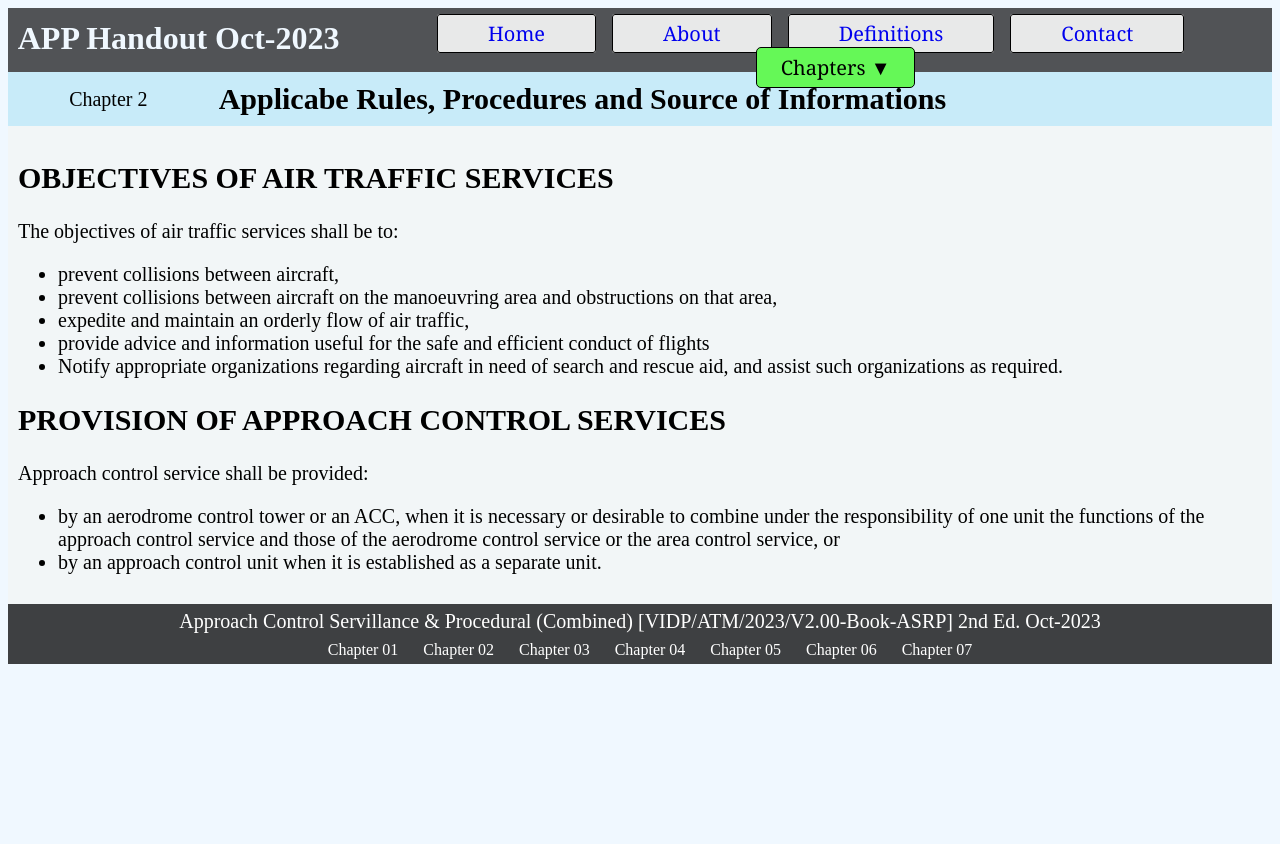
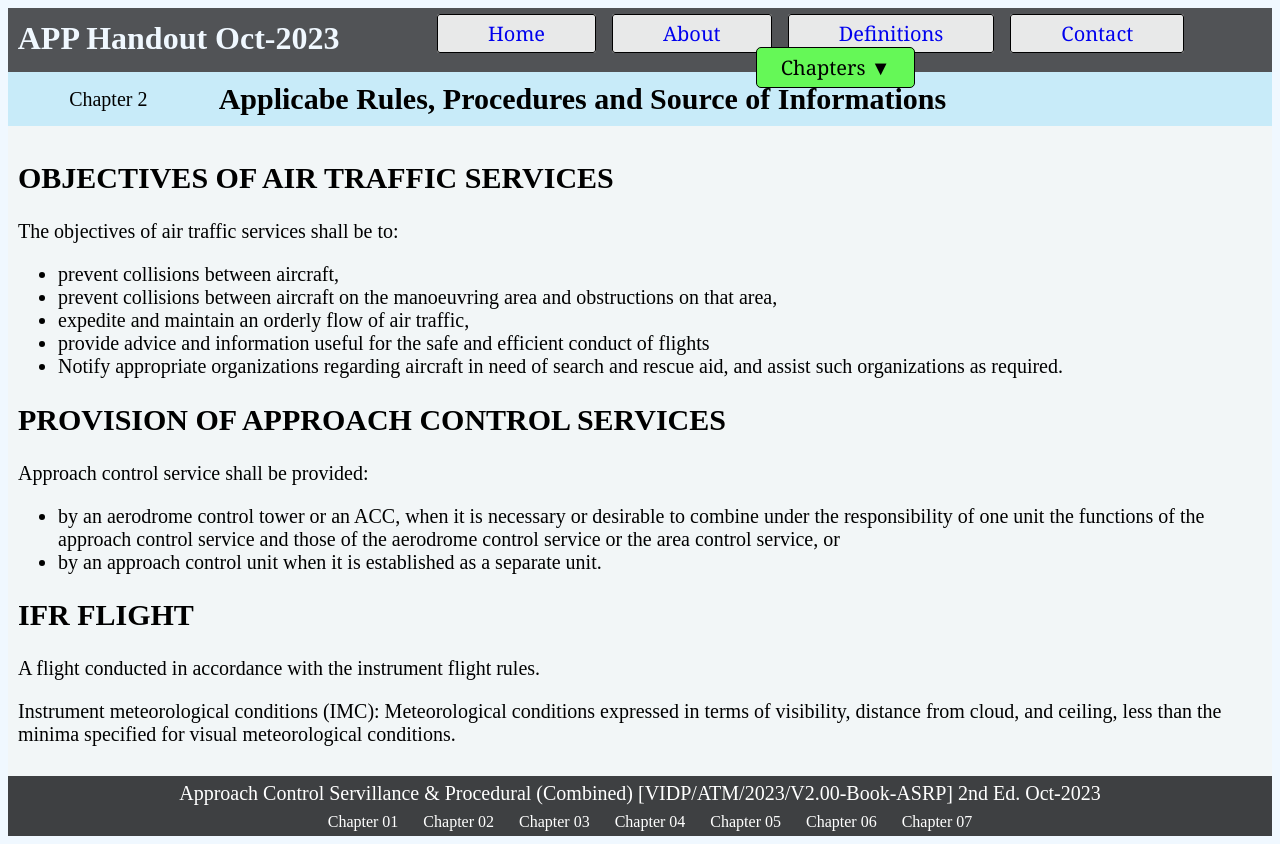
Before and after one commit to SatyendraGupta043/APP-Handout, a plain HTML site: page chapter_02.html in a window 1280 px wide. Before the commit the page ends 800 px from the top, so only its background shows below. Drawn offline with Linux system fonts and the light colour scheme.

Commit message:
Update chapter_02.html

```diff
--- a/chapter_02.html
+++ b/chapter_02.html
@@ -32,6 +32,11 @@
 
             <li>by an approach control unit when it is established as a separate unit.</li>
         </ul>
+
+        <h2>IFR FLIGHT</h2>
+        <p>A flight conducted in accordance with the instrument flight rules.</p>
+        <p>Instrument meteorological conditions (IMC): Meteorological conditions expressed in terms of visibility, distance from cloud, and ceiling, less than the minima specified for visual meteorological conditions.</p>
+        <p></p>
     </main>
 
     <div id="footer-placeholder"></div>
```
